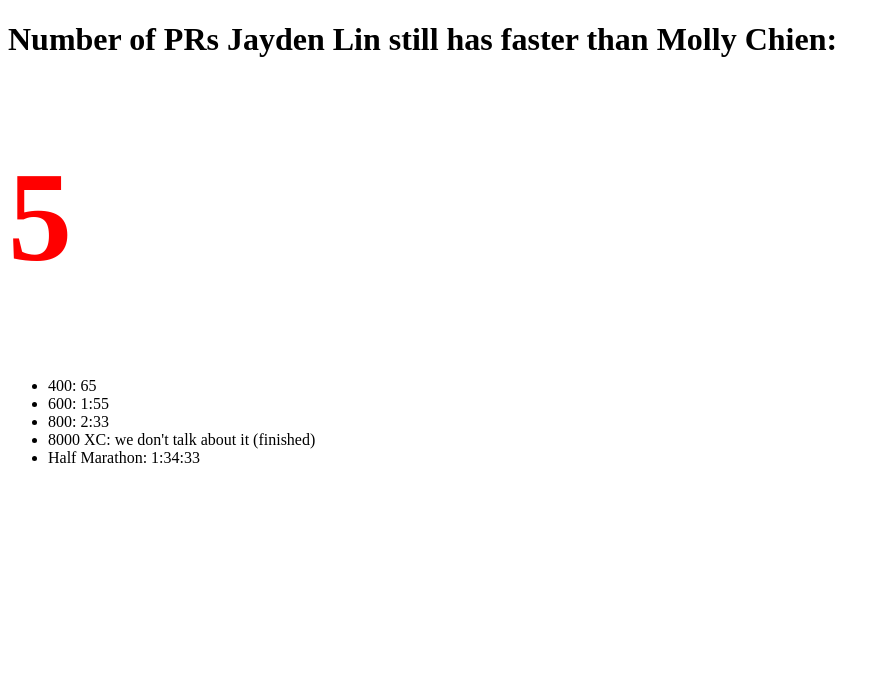
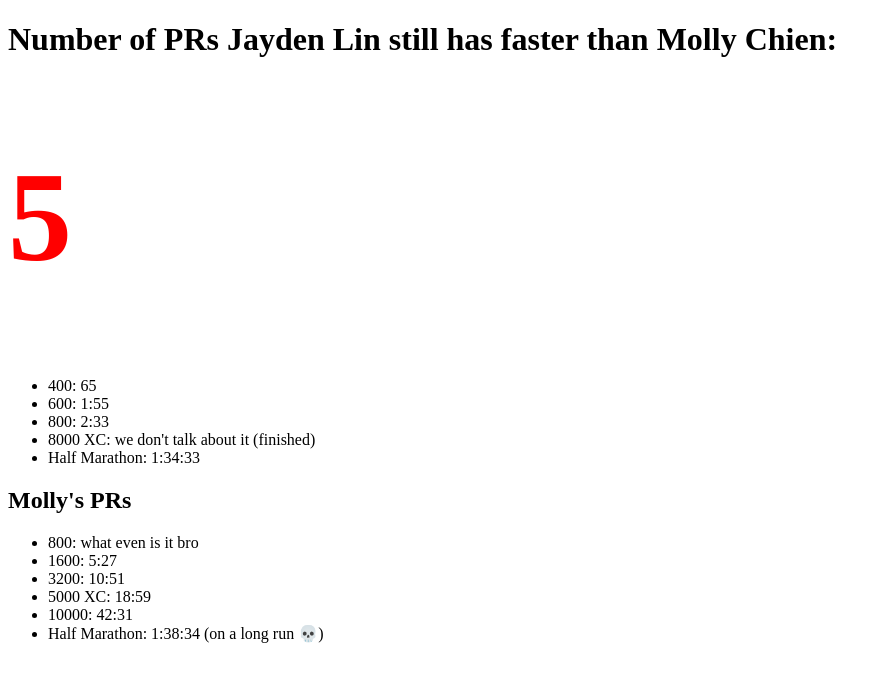
Before and after one commit to NewYorkImperialist/NewYorkImperialist.github.io, a plain HTML site: page molly.html in a window 1280 px wide. Shown: the whole page, without its empty margins (0-890 px from the left). Drawn offline with Linux system fonts and the light colour scheme.

Commit message:
added to the funny website

```diff
--- a/molly.html
+++ b/molly.html
@@ -16,6 +16,15 @@
         <li>8000 XC: we don't talk about it (finished)</li>
         <li>Half Marathon: 1:34:33</li>
     </ul>
+    <h2>Molly's PRs</h2>
+    <ul>
+        <li>800: what even is it bro</li>
+        <li>1600: 5:27</li>
+        <li>3200: 10:51</li>
+        <li>5000 XC: 18:59</li>
+        <li>10000: 42:31</li>
+        <li>Half Marathon: 1:38:34 (on a long run 💀)</li>
+    </ul>
 
 </body>
 </html>
```
